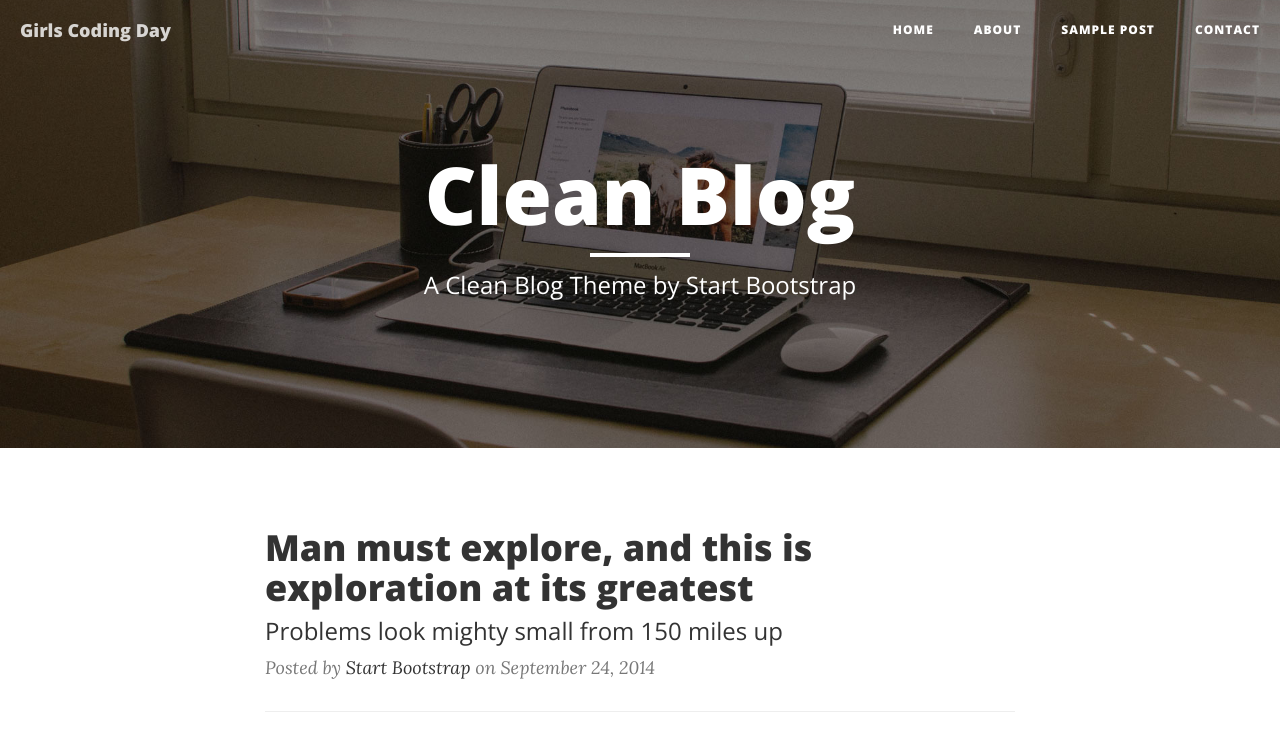
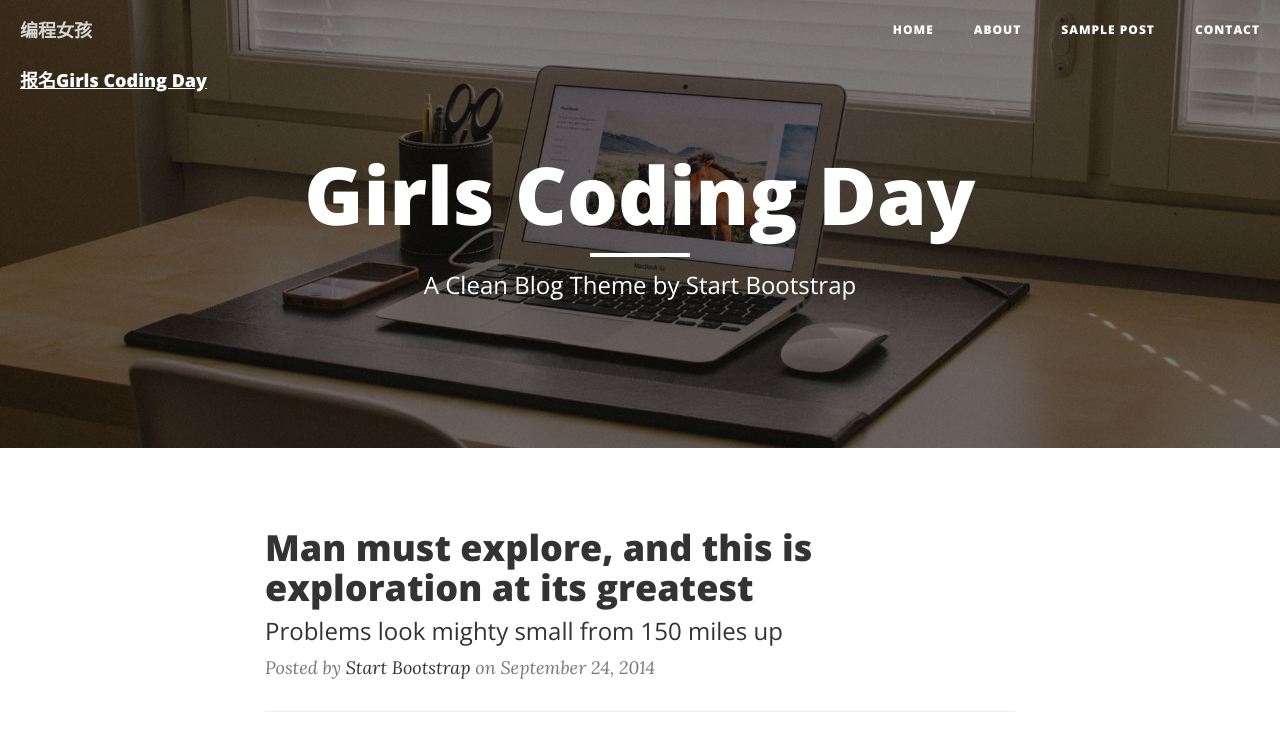
Before and after one commit to yueliu004191/GirlsCodingDayDemo, a website: page index.html in a window 1280 px wide. Shown: the top 739 px of the page. Drawn offline with nearby package versions, Linux system fonts and the light colour scheme.

Commit message:
Modift index.html
修改导航条

```diff
--- a/index.html
+++ b/index.html
@@ -42,7 +42,10 @@
                     <span class="sr-only">Toggle navigation</span>
                     Menu <i class="fa fa-bars"></i>
                 </button>
-                <a class="navbar-brand" href="index.html">Girls Coding Day</a>
+                    <a class="navbar-brand" href="index.html">编程女孩</a>
+                    <p>
+                        <a class="navbar-brand" href="girlscodingday.org/">报名Girls Coding Day</a>
+                    </p>
             </div>
 
             <!-- Collect the nav links, forms, and other content for toggling -->
@@ -74,7 +77,7 @@
             <div class="row">
                 <div class="col-lg-8 col-lg-offset-2 col-md-10 col-md-offset-1">
                     <div class="site-heading">
-                        <h1>Clean Blog</h1>
+                        <h1>Girls Coding Day</h1>
                         <hr class="small">
                         <span class="subheading">A Clean Blog Theme by Start Bootstrap</span>
                     </div>
```
